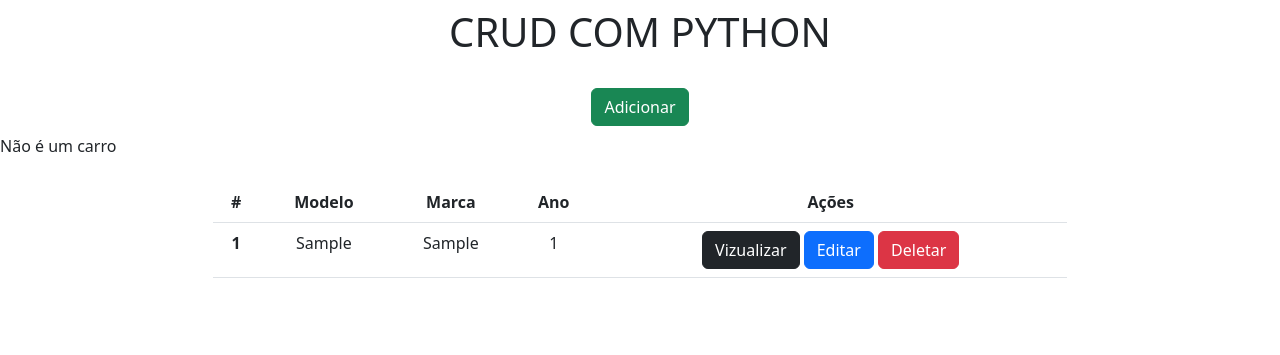
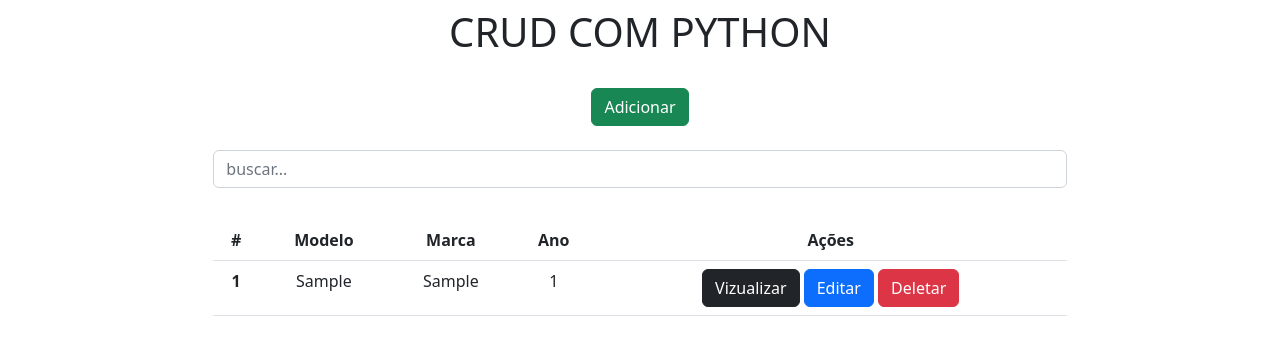
Before and after one commit to alves-Moises/crud_python, a Django app: page / in a window 1280 px wide. Shown: the top 355 px of the page. Run offline with Django 4.2, Linux system fonts and the light colour scheme; tables that the repository leaves empty hold one stand-in row (values such as "Sample post").

Commit message:
update templates search input

```diff
--- a/app/templates/index.html
+++ b/app/templates/index.html
@@ -15,11 +15,14 @@
         <a href="/form" class="btn btn-success">Adicionar</a>
     </div>
 
-    {% if carro == 'Fiat Uno' %}
-        Esse é um carro  {{ carro }}
-    {% else %}
-        Não é um carro
-    {% endif %}
+    <div class="col-8 m-auto pt-3 pb-2 text-center">
+        <form  method="get">
+          <input type="text" id="search" name="search" class="form-control" placeholder="buscar...">
+        </form>
+
+    </div>
+
+
     <div class="col-8 m-auto pt-4 pb-2 text-center">
         <table class="table">
             <thead class="thead-dark">
@@ -52,6 +55,18 @@
         </table>
     </div>
 
+    <!-- <div class="pagination">
+      {% if db.has_previous %}
+        <a href="?page={{db.previous_page_number}}"> < </a>
+      {% endif %}
+
+      {{db.number}}
+
+      {% if db.has_next %}
+        <a href="?page={{db.next_page_number}}"> > </a>
+      {% endif %}
+    </div> -->
+
     {% load static %}
     <script src="{% static 'javascript.js' %}"></script>
 </body>
```
